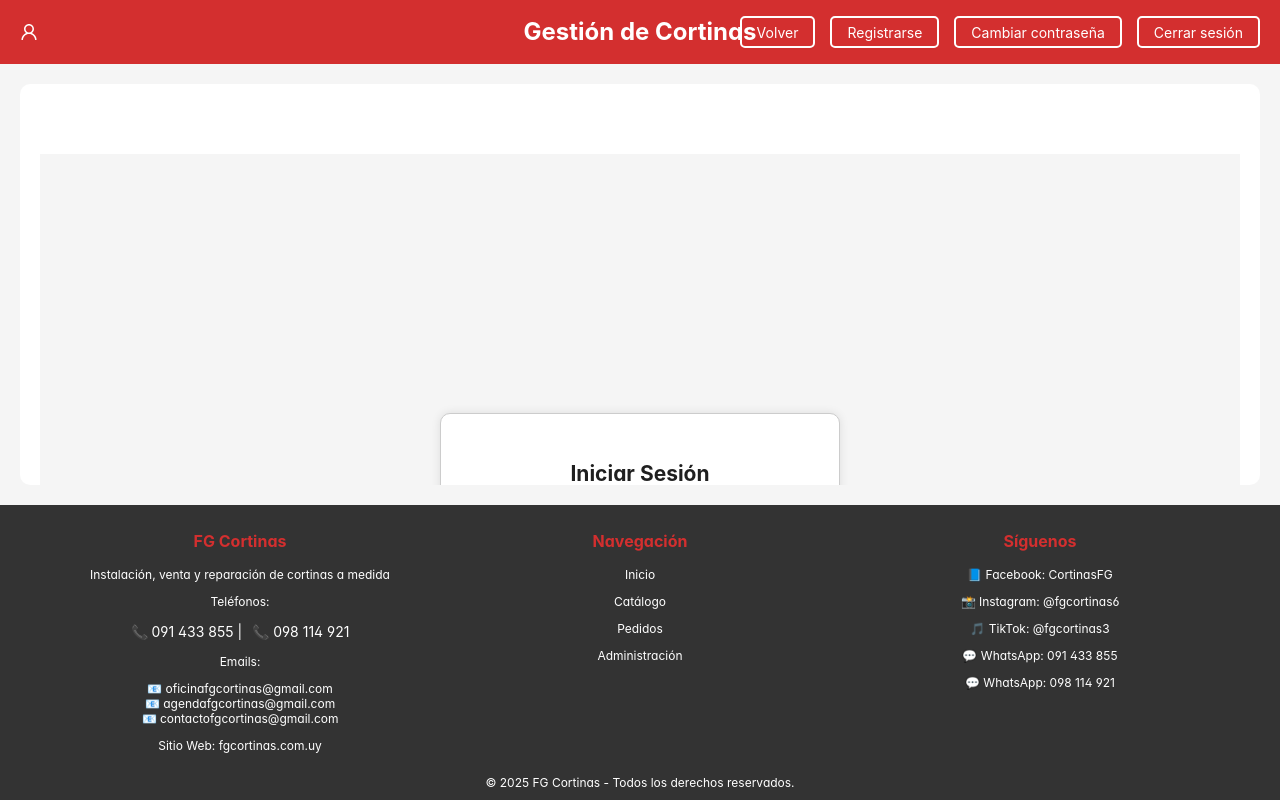
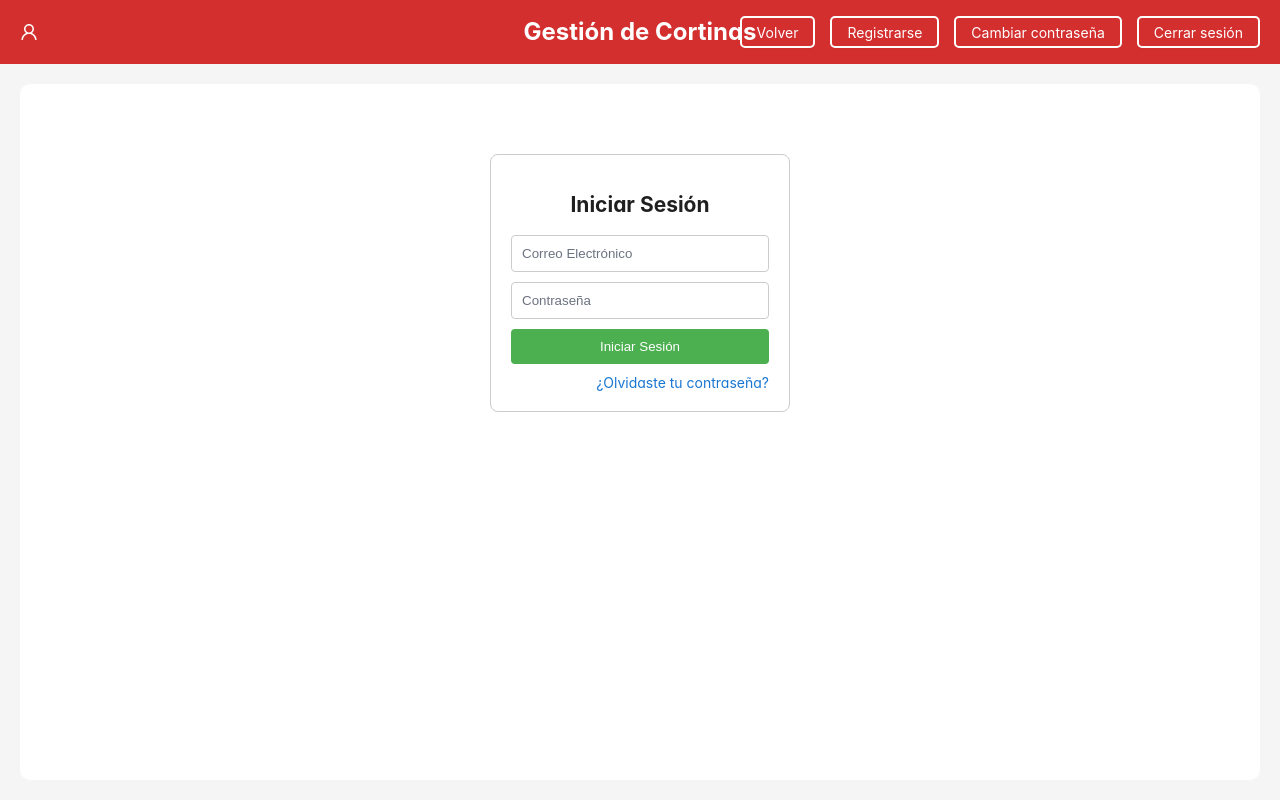
Before and after one commit to GJGE04/fgcortinas-frontend, a React (Create React App) app: page /login in a window 1280 px wide. Built offline with nearby package versions, Linux system fonts and the light colour scheme; no server answers.

Commit message:
Quitar footer de pagina de logueo

```diff
--- a/src/App.js
+++ b/src/App.js
@@ -44,7 +44,6 @@ import ResetPasswordPage from './pages/ResetPasswordPage';
 import ChangePasswordPage from './pages/ChangePasswordPage';
 
 // import CalendarioVisitas from "./components/CalendarioVisitas"; // o tu ruta real
-
 
 function App() {
   return (
--- a/src/components/AuthForm.js
+++ b/src/components/AuthForm.js
@@ -58,14 +58,7 @@ const AuthForm = ({ onLoginSuccess }) => {
   };
 
   return (
-    <div className="auth-form" style={{
-      backgroundColor: 'white',
-      padding: '30px',
-      borderRadius: '10px',
-      boxShadow: '0 0 10px rgba(0,0,0,0.1)',
-      width: '100%',
-      maxWidth: '400px'
-    }}>
+    <div className="auth-form">
       <h2>Iniciar Sesión</h2>
       <form onSubmit={handleSubmit}>
         <div>
@@ -75,7 +68,6 @@ const AuthForm = ({ onLoginSuccess }) => {
             value={email}
             onChange={(e) => setEmail(e.target.value)}
             required
-            style={{ width: '100%', padding: '10px', marginBottom: '15px' }}
           />
         </div>
         <div>
--- a/src/layouts/AppLayout.js
+++ b/src/layouts/AppLayout.js
@@ -16,7 +16,7 @@ import {
     TeamOutlined,
     CalendarOutlined,
     FileDoneOutlined,
-    HistoryOutlined,
+    // HistoryOutlined,
     SettingOutlined,
     DollarOutlined,
     // FileTextOutlined
@@ -41,7 +41,7 @@ const AppLayout = ({ children }) => {
 
   // const showFooter = ["/dashboard", "/otra-pagina"].includes(location.pathname);
   // ✅ Lista de rutas donde el footer siempre debe mostrarse, incluso si el usuario está logueado
-  const footerVisibleRoutes = ["/dashboard", "/login", "/a", "/nosotros"];
+  const footerVisibleRoutes = ["/dashboard", "/a", "/nosotros"];  // "/login",
 
   // ✅ Se evalúa si la ruta actual está en la lista
   // const showFooter = footerVisibleRoutes.includes(location.pathname);
@@ -473,7 +473,9 @@ const AppLayout = ({ children }) => {
         {/*<AppFooter /> */}
 
         {/* Footer solo visible si NO hay usuario logueado */}
-        {(!userRole || showFooter) && <AppFooter />}
+        {/*{(!userRole || showFooter) && <AppFooter />}*/}
+        {showFooter && <AppFooter />}
+
       </Layout>
     </Layout>
   );
--- a/src/pages/LoginPage.js
+++ b/src/pages/LoginPage.js
@@ -39,14 +39,7 @@ const LoginPage = () => {
   };
 
   return (
-    <div className="login-page" style={{
-      minHeight: '100vh',
-      display: 'flex',
-      justifyContent: 'center',
-      alignItems: 'center',
-      padding: '20px',
-      backgroundColor: '#f5f5f5'
-    }}>
+    <div className="login-page">
       {isLoggedIn ? (
         <div style={{ textAlign: 'center', padding: '20px' }}>
           <h2>Bienvenido! Ya estás logueado.</h2>
```
